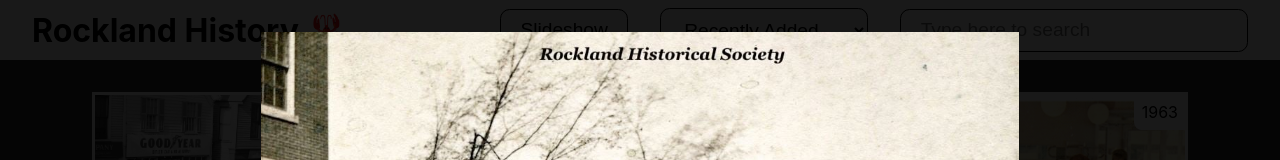
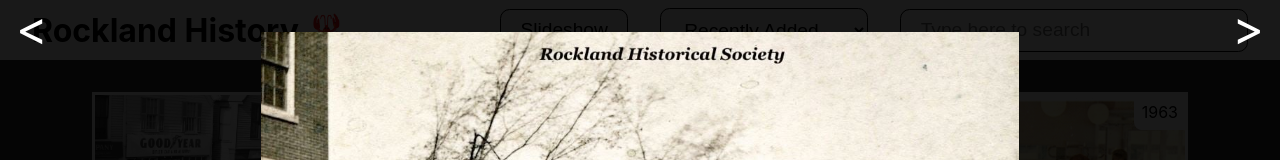
Before and after one commit to mpaulweeks/rockland, a React (Create React App) app: page / in a window 1280 px wide. Both pictures are taken after a click on the button "Slideshow". Shown: the top 160 px of the page. Built offline with nearby package versions, Linux system fonts and the light colour scheme.

Commit message:
add prev/next buttons

```diff
--- a/src/gallery/Gallery.tsx
+++ b/src/gallery/Gallery.tsx
@@ -91,6 +91,8 @@ export function Gallery(props: GalleryProps) {
       {focused && (
         <PhotoFocus
           photo={focused}
+          onPrev={() => updateFocused(getPrevInArray(focused, records))}
+          onNext={() => updateFocused(getNextInArray(focused, records))}
           onExit={() => updateFocused(undefined)}
         />
       )}
--- a/src/gallery/PhotoFocus.css
+++ b/src/gallery/PhotoFocus.css
@@ -38,3 +38,25 @@
   justify-content: center;
   align-items: center;
 }
+
+.PhotoPrev, .PhotoNext {
+  position: fixed;
+  cursor: pointer;
+
+  font-size: 3rem;
+  top: 1rem;
+
+  line-height: 50%;
+}
+.PhotoPrev {
+  left: 1rem;
+}
+.PhotoPrev::before {
+  content: '<';
+}
+.PhotoNext {
+  right: 1rem;
+}
+.PhotoNext::before {
+  content: '>';
+}
--- a/src/gallery/PhotoFocus.tsx
+++ b/src/gallery/PhotoFocus.tsx
@@ -3,6 +3,8 @@ import './PhotoFocus.css';
 
 interface PhotoFocusProps {
   photo: Photo;
+  onPrev(): void;
+  onNext(): void;
   onExit(): void;
 }
 
@@ -17,6 +19,8 @@ export function PhotoFocus(props: PhotoFocusProps) {
         &nbsp;
       </div>
       <div className="PhotoFocusDescription">{props.photo.description}</div>
+      <div className="PhotoPrev" onClick={evt => { evt.stopPropagation(); props.onPrev(); }} />
+      <div className="PhotoNext" onClick={evt => { evt.stopPropagation(); props.onNext(); }} />
     </div>
   )
 }
--- a/src/navbar/SlideshowButton.css
+++ b/src/navbar/SlideshowButton.css
@@ -4,6 +4,7 @@
   border: 0.1em solid black;
   border-radius: 0.5em;
 
+  cursor: pointer;
   margin-right: 0;
 }
 
--- a/src/navbar/Sorter.css
+++ b/src/navbar/Sorter.css
@@ -4,6 +4,7 @@
   border: 0.1em solid black;
   border-radius: 0.5em;
 
+  cursor: pointer;
   margin-right: 0;
 }
 
```
